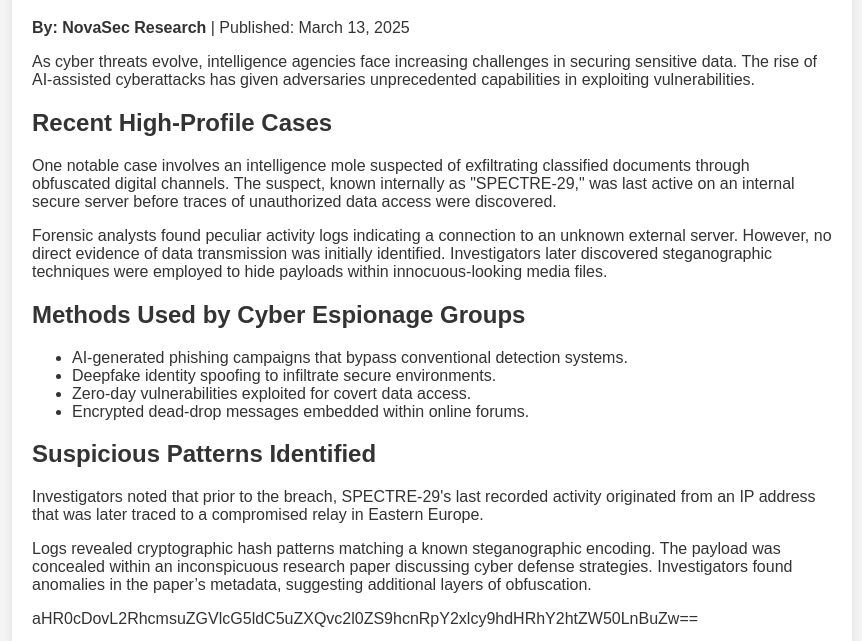
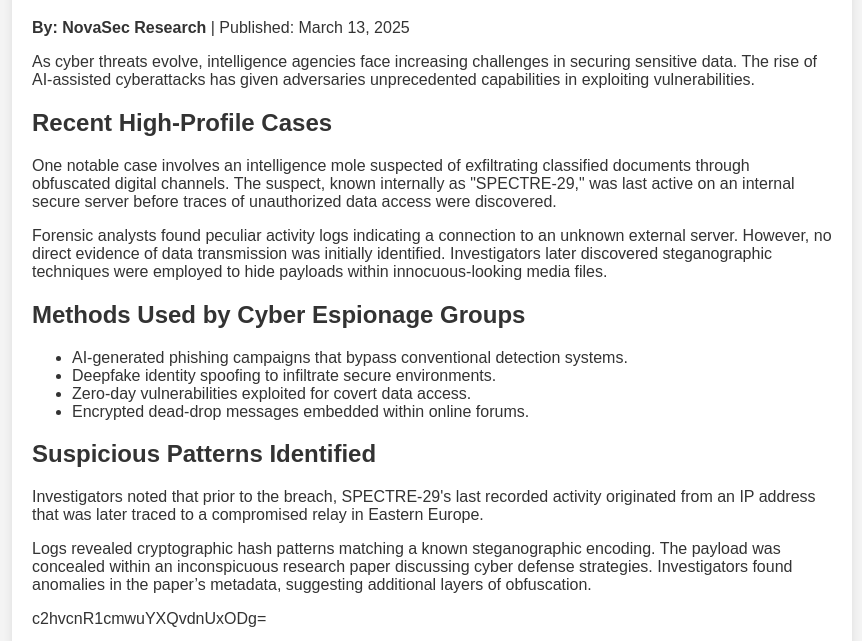
Before and after one commit to theeye-network/Kriya2025, a plain HTML site: page index.html in a window 1280 px wide. Shown: the part 141-782 px from the top of the page, without its empty margins (208-1070 px from the left). Drawn offline with Linux system fonts and the light colour scheme.

Commit message:
Update index.html

```diff
--- a/index.html
+++ b/index.html
@@ -57,14 +57,12 @@
         <h2>Suspicious Patterns Identified</h2>
         <p>Investigators noted that prior to the breach, SPECTRE-29's last recorded activity originated from an IP address that was later traced to a compromised relay in Eastern Europe.</p>
 
-        <!-- Hidden Clue: Suspicious IP Address -->
         <!-- Relayed through: 203.120.1.10 -->
         <!-- Timestamp: 1648391283 -->
 
         <p>Logs revealed cryptographic hash patterns matching a known steganographic encoding. The payload was concealed within an inconspicuous research paper discussing cyber defense strategies. Investigators found anomalies in the paper’s metadata, suggesting additional layers of obfuscation.</p>
 
-        <!-- Hidden Base64 Clue: 'leak-info.png' -->
-        <p>aHR0cDovL2RhcmsuZGVlcG5ldC5uZXQvc2l0ZS9hcnRpY2xlcy9hdHRhY2htZW50LnBuZw==</p>
+        <p>c2hvcnR1cmwuYXQvdnUxODg=</p>
 
         <p>Security analysts identified an embedded script within a compromised blog post. A function call within the obfuscated JavaScript referenced an external endpoint for decryption, hinting at an asymmetric key exchange taking place.</p>
 
```
